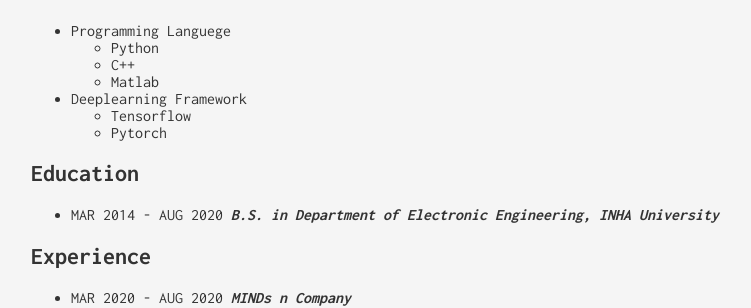
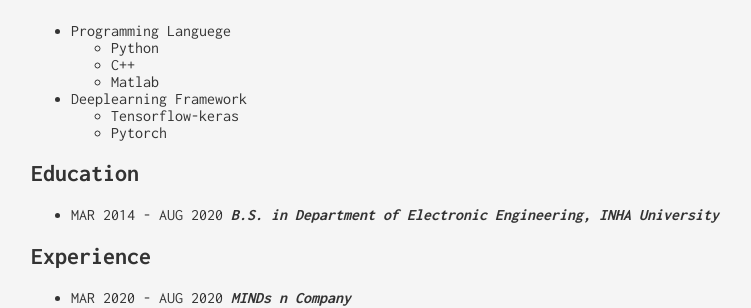
Before and after one commit to iseunghoon/iseunghoon.github.io, a Jekyll site: the page built from about.md, in a window 1280 px wide. Shown: the part 790-1098 px from the top of the page, without its empty margins (209-960 px from the left). Built offline with Jekyll 4.4.1, drawn with Linux system fonts in a browser that asks for light colours.

Commit message:
Update about.md

```diff
--- a/about.md
+++ b/about.md
@@ -25,7 +25,7 @@
 
 
 * Deeplearning Framework
-  - Tensorflow
+  - Tensorflow-keras
   - Pytorch
 
 ## Education
```
